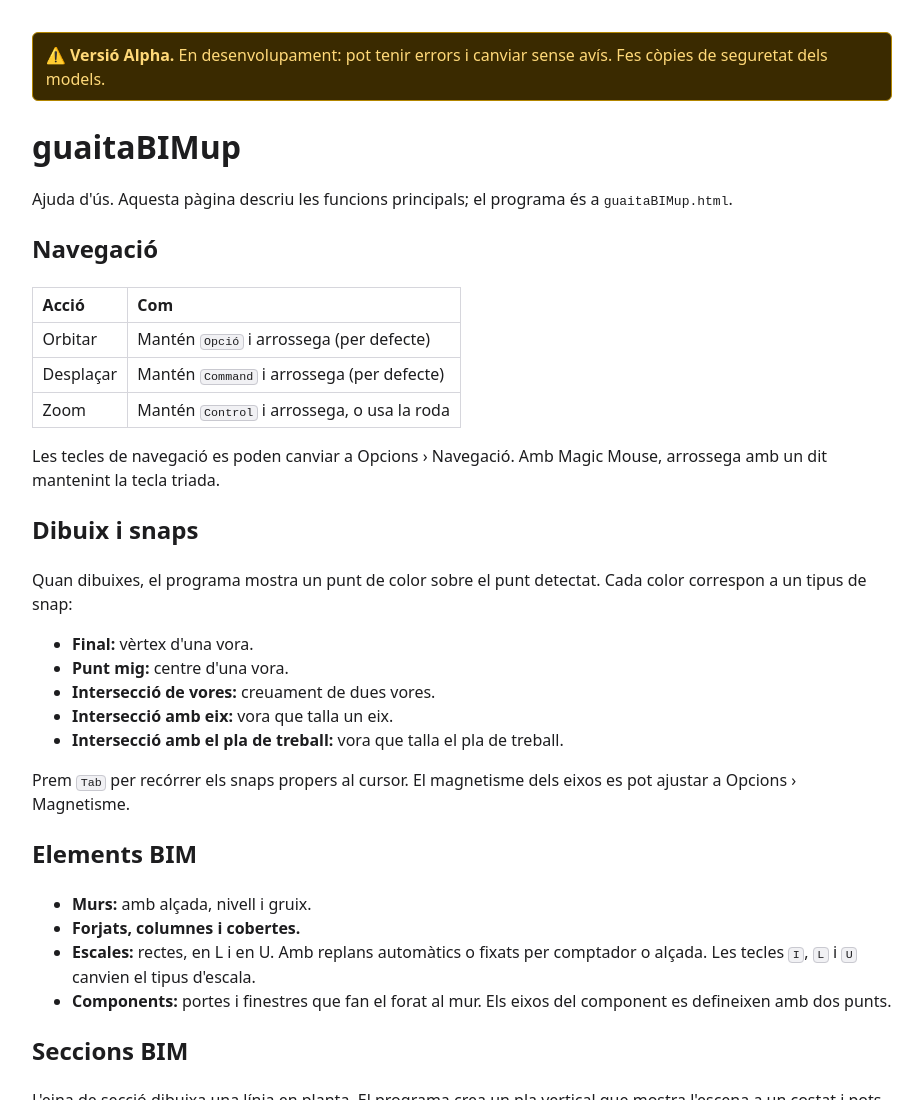
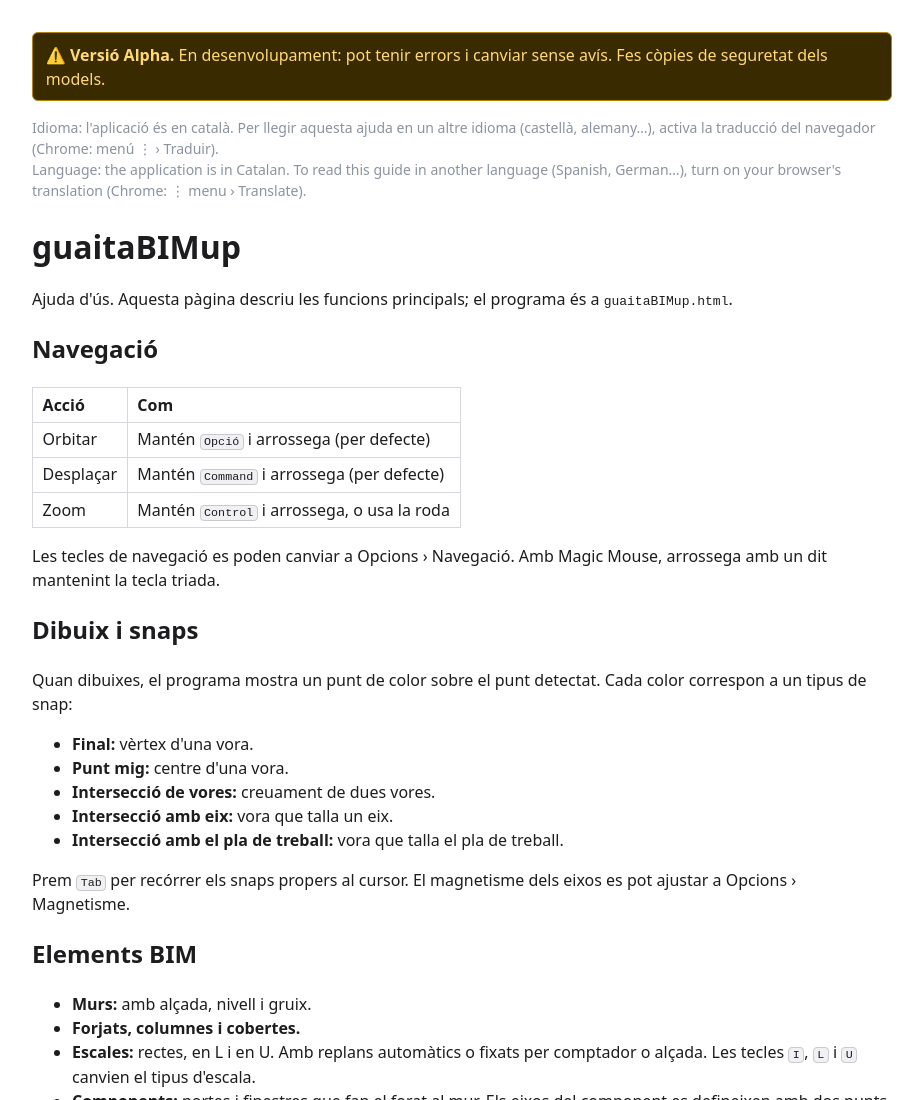
Before and after one commit to subi2/guaitaBIMup, a website: page pagescat/HLP_guaitaBIMup-ajuda.html in a window 1280 px wide. Shown: the top 1100 px of the page, without its empty margins (178-1101 px from the left). Drawn offline with Linux system fonts and the light colour scheme.

Commit message:
Ajuda: nota de traducció del navegador (CA i EN)
Co-Authored-By: Claude Haiku 5.5 <noreply@anthropic.com>
Claude-Session: https://claude.ai/code/session_012Ew8qnWignXzmEh4bknbpM

```diff
--- a/pagescat/HLP_guaitaBIMup-ajuda.html
+++ b/pagescat/HLP_guaitaBIMup-ajuda.html
@@ -14,6 +14,7 @@ footer { margin-top: 2rem; font-size: .85rem; color: #666; }
 </head>
 <body>
 <p style="background:#3a2a00;color:#ffd978;border:1px solid #b38600;padding:.6rem .8rem;border-radius:6px"><strong>⚠️ Versió Alpha.</strong> En desenvolupament: pot tenir errors i canviar sense avís. Fes còpies de seguretat dels models.</p>
+<p style="color:#8B939F;font-size:14px;margin:0 0 1rem"><span lang="ca">Idioma: l'aplicació és en català. Per llegir aquesta ajuda en un altre idioma (castellà, alemany…), activa la traducció del navegador (Chrome: menú ⋮ › Traduir).</span><br><span lang="en">Language: the application is in Catalan. To read this guide in another language (Spanish, German…), turn on your browser's translation (Chrome: ⋮ menu › Translate).</span></p>
 <h1>guaitaBIMup</h1>
 <p>Ajuda d'ús. Aquesta pàgina descriu les funcions principals; el programa és a <code>guaitaBIMup.html</code>.</p>
 
```
